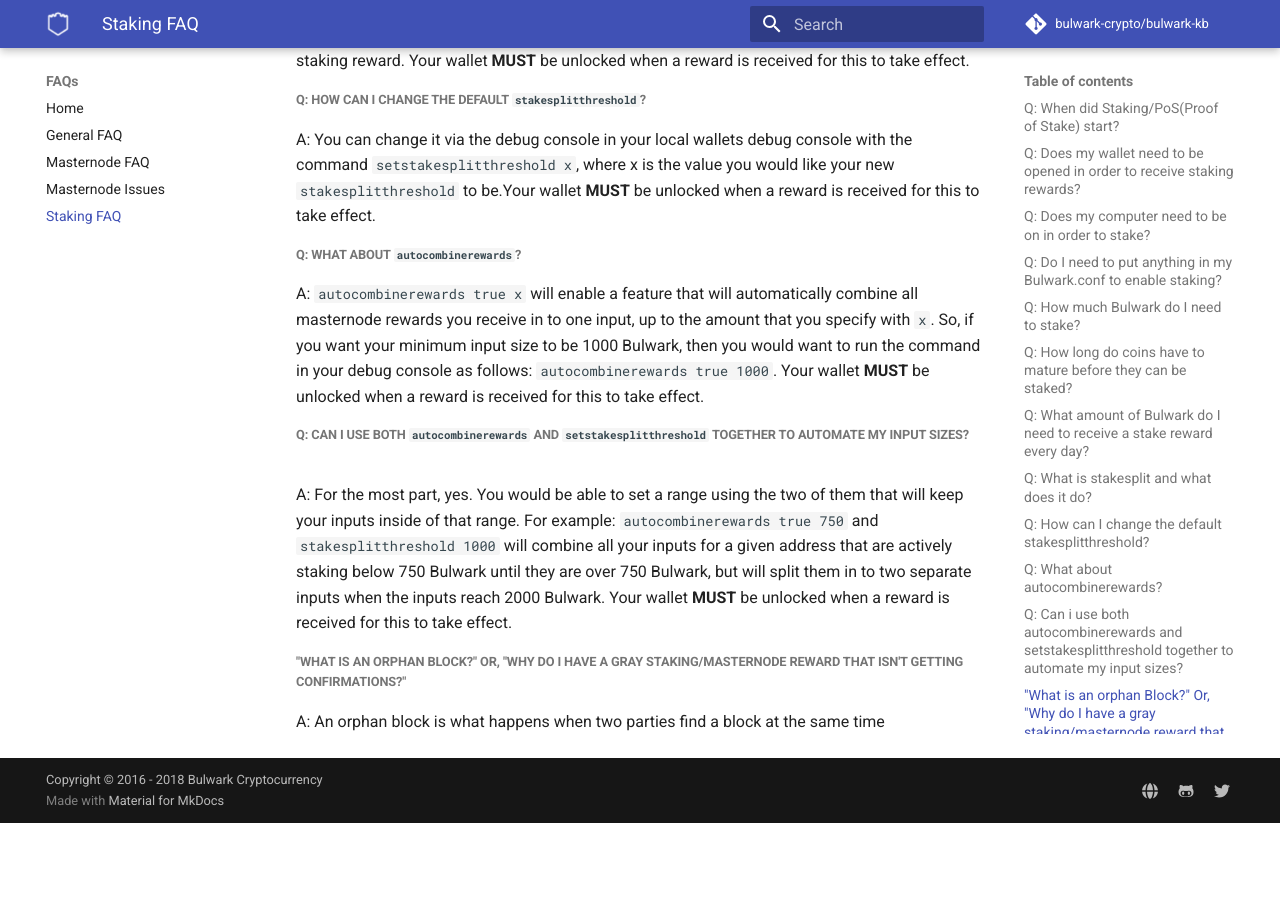
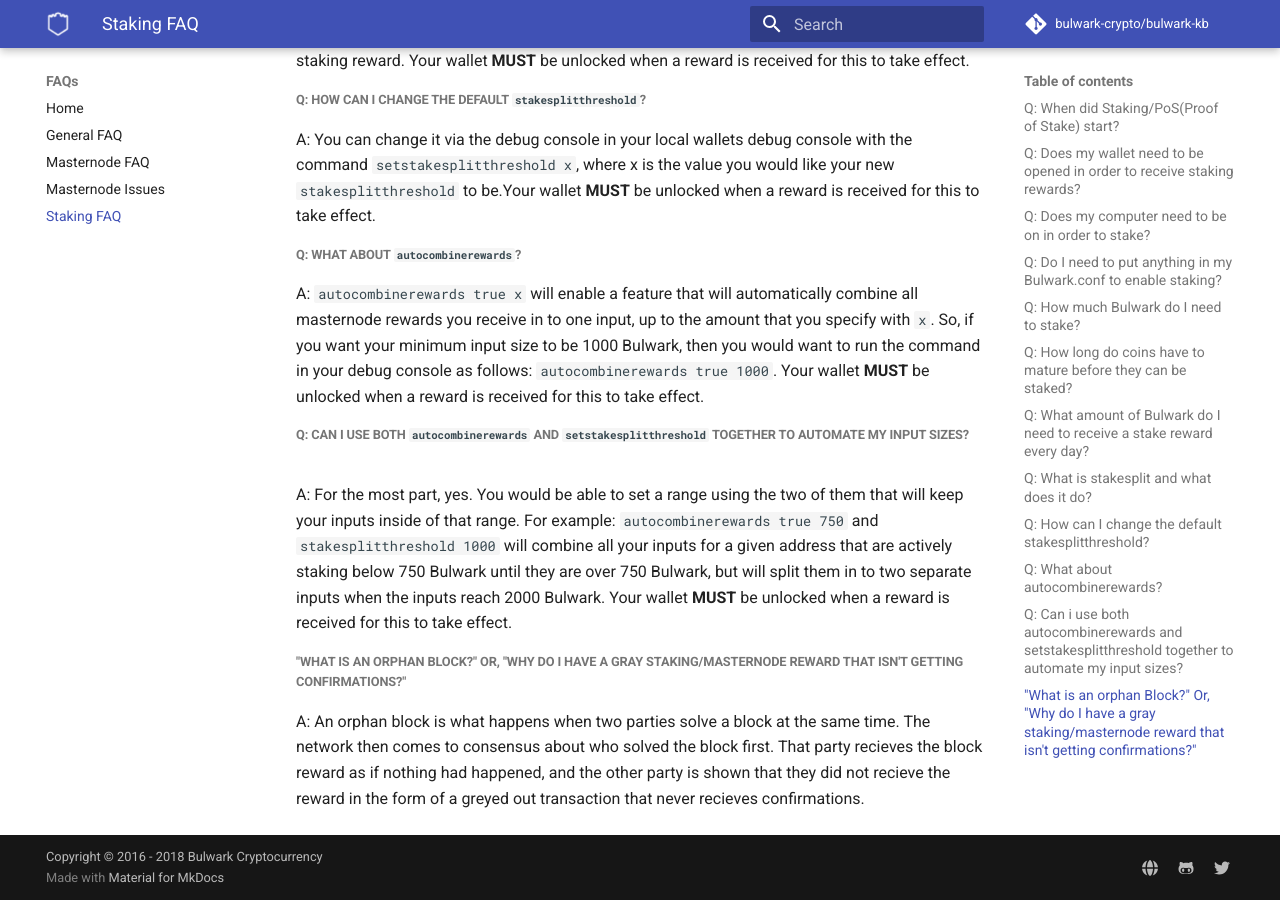
Before and after one commit to bulwark-crypto/Bulwark-KB, an MkDocs documentation site: the page built from docs/FAQs/Staking-FAQ.md, in a window 1280 px wide and 900 px high, scrolled down 1034 px. Built offline with MkDocs 1.6.1 and Material for MkDocs 9.7.7, drawn with Linux system fonts in a browser that asks for light colours; comment, search, counter and statistics services are not loaded; before the commit the page ends 1857 px from its top, so only the background shows below that.

Commit message:
"What is an orphan"

```diff
--- a/docs/FAQs/Staking-FAQ.md
+++ b/docs/FAQs/Staking-FAQ.md
@@ -49,4 +49,4 @@
 
 ##### "What is an orphan Block?" Or, "Why do I have a gray staking/masternode reward that isn't getting confirmations?"
 
-A: An orphan block is what happens when two parties find a block at the same time
+A: An orphan block is what happens when two parties solve a block at the same time. The network then comes to consensus about who solved the block first. That party recieves the block reward as if nothing had happened, and the other party is shown that they did not recieve the reward in the form of a greyed out transaction that never recieves confirmations.
```
